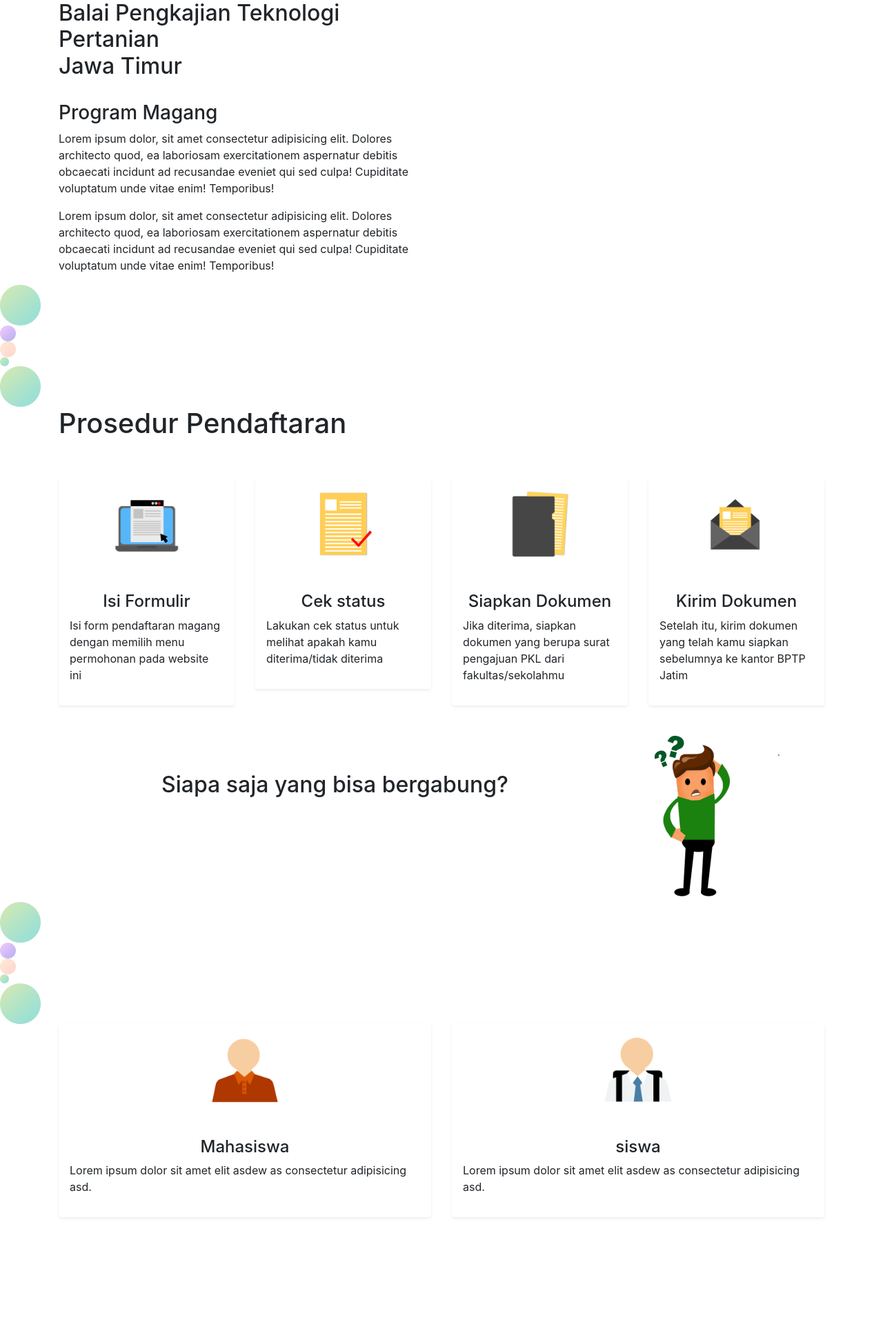
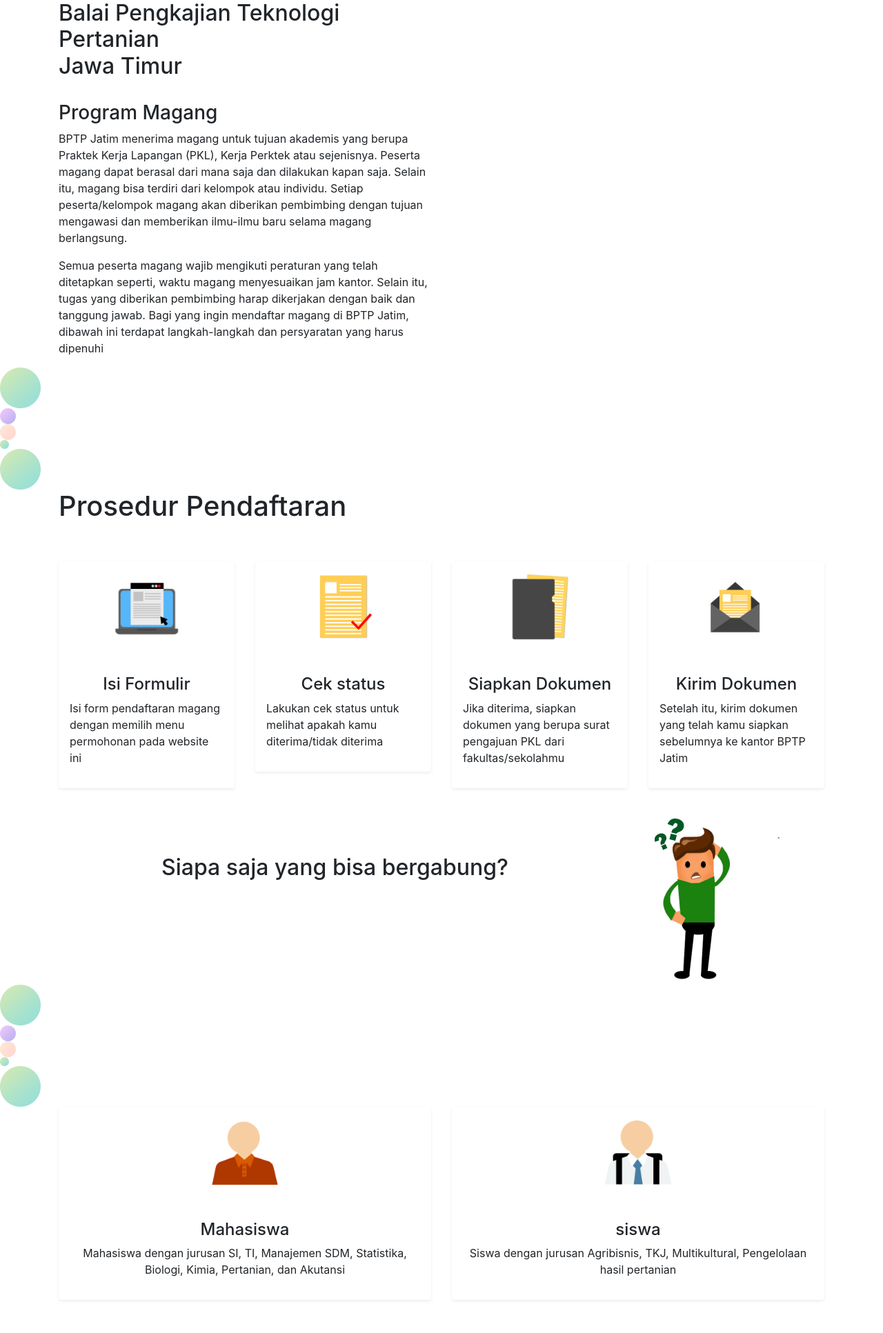
Before and after one commit to ekoramadhanu/BPTP2, a CodeIgniter app: page /BPTP2/ in a window 1280 px wide. Shown: the part 59-1992 px from the top of the page at 69% size. Before the commit the page ends 1825 px from the top, so only its background shows below. Run offline with CodeIgniter, Linux system fonts and the light colour scheme; some libraries are stand-ins or nearby versions.

Commit message:
fix content writer

```diff
--- a/application/views/home_page.php
+++ b/application/views/home_page.php
@@ -65,10 +65,15 @@ defined('BASEPATH') OR exit('No direct script access allowed');
 							<h2>Balai Pengkajian Teknologi Pertanian <br> Jawa Timur</h2>
 							<br>
 							<h3>Program Magang</h3>
-                            <p>Lorem ipsum dolor, sit amet consectetur adipisicing elit. Dolores architecto quod, ea laboriosam exercitationem aspernatur debitis obcaecati incidunt ad recusandae eveniet qui sed culpa!
-								 Cupiditate voluptatum unde vitae enim! Temporibus!</p>
-								 <p>Lorem ipsum dolor, sit amet consectetur adipisicing elit. Dolores architecto quod, ea laboriosam exercitationem aspernatur debitis obcaecati incidunt ad recusandae eveniet qui sed culpa!
-								 Cupiditate voluptatum unde vitae enim! Temporibus!</p>
+                            <p>BPTP Jatim menerima magang untuk tujuan akademis yang berupa Praktek Kerja Lapangan (PKL),
+                            Kerja Perktek atau sejenisnya. Peserta magang dapat berasal dari mana saja dan dilakukan kapan saja.
+                            Selain itu, magang bisa terdiri dari kelompok atau individu. Setiap peserta/kelompok magang akan diberikan
+                            pembimbing dengan tujuan mengawasi dan memberikan ilmu-ilmu baru selama magang berlangsung.</p>
+					        <p>Semua peserta magang wajib mengikuti peraturan yang telah ditetapkan
+                            seperti, waktu magang menyesuaikan jam kantor. Selain itu,
+                            tugas yang diberikan pembimbing harap dikerjakan dengan baik
+                            dan tanggung jawab. Bagi yang ingin mendaftar magang di
+                            BPTP Jatim, dibawah ini terdapat langkah-langkah dan persyaratan yang harus dipenuhi</p>
 
                         </div>
                     </div>
@@ -96,7 +101,7 @@ defined('BASEPATH') OR exit('No direct script access allowed');
                 <div class="col-sm-6 col-lg-6 col-xl-3">
                     <div class="single_service_part shadow-sm p-3 mb-5 bg-white rounded">
                     <img class="mb-5" src="<?= base_url('Assets/image/iconguide/Isi form.png')?>" alt="" height="100px" style="display:block; margin:auto;">
-                        <h4 align="center">Isi Formulir </h4>
+                        <h4 class="text-center">Isi Formulir </h4>
                         <p>Isi form pendaftaran magang dengan memilih
                         menu permohonan pada website ini</p>
 
@@ -105,7 +110,7 @@ defined('BASEPATH') OR exit('No direct script access allowed');
                 <div class="col-sm-6 col-lg-6 col-xl-3">
                     <div class="single_service_part shadow-sm p-3 mb-5 bg-white rounded">
                     <img class="mb-5" src="<?= base_url('Assets/image/iconguide/Cek status new.png')?>" alt="" height="100px" style="display:block; margin:auto;">
-                        <h4 align="center">Cek status</h4>
+                        <h4 class="text-center">Cek status</h4>
                         <p>Lakukan cek status untuk melihat apakah kamu
                         diterima/tidak diterima</p>
                     </div>
@@ -113,7 +118,7 @@ defined('BASEPATH') OR exit('No direct script access allowed');
                 <div class="col-sm-6 col-lg-6 col-xl-3">
 					<div class="single_service_part shadow-sm p-3 mb-5 bg-white rounded ">
 						<img class="mb-5" src="<?= base_url('Assets/image/iconguide/Dokumen new.png')?>" alt="" height="100px" style="display:block; margin:auto;">
-						<h4 align="center">Siapkan  Dokumen</h4>
+						<h4 class="text-center">Siapkan  Dokumen</h4>
                         <p>Jika diterima, siapkan dokumen yang berupa surat pengajuan
                         PKL dari fakultas/sekolahmu</p>
 
@@ -122,7 +127,7 @@ defined('BASEPATH') OR exit('No direct script access allowed');
                 <div class="col-sm-6 col-lg-6 col-xl-3">
 					<div class="single_service_part shadow-sm p-3 mb-5 bg-white rounded ">
 						<img class="mb-5" src="<?= base_url('Assets/image/iconguide/Kirim surat.png')?>" alt="" height="100px" style="display:block; margin:auto;">
-						<h4 align="center">Kirim  Dokumen</h4>
+						<h4 class="text-center">Kirim  Dokumen</h4>
                         <p>Setelah itu, kirim dokumen yang telah kamu siapkan
                         sebelumnya ke kantor BPTP Jatim </p>
 
@@ -161,14 +166,15 @@ defined('BASEPATH') OR exit('No direct script access allowed');
 					<div class="single_service_part shadow-sm p-3 mb-5 bg-white rounded ">
 						<img class="mb-5" src="<?= base_url('Assets/image/iconguide/mahasiswa.png')?>" alt="" height="100px" style="display:block; margin:auto;">
 						<h4 class="text-center">Mahasiswa</h4>
-                        <p>Lorem ipsum dolor sit amet elit asdew as consectetur adipisicing asd. </p>
+                        <p class="text-center">Mahasiswa dengan jurusan SI, TI, Manajemen SDM, Statistika,
+                        Biologi, Kimia, Pertanian, dan Akutansi</p>
                     </div>
                  </div>
                  <div class="col-sm-6 col-lg-6 col-xl-6">
 					<div class="single_service_part shadow-sm p-3 mb-5 bg-white rounded ">
 						<img class="mb-5" src="<?= base_url('Assets/image/iconguide/siswa.png')?>" alt="" height="100px" style="display:block; margin:auto;">
 						<h4 class="text-center">siswa</h4>
-                        <p>Lorem ipsum dolor sit amet elit asdew as consectetur adipisicing asd. </p>
+                        <p class="text-center">Siswa dengan jurusan Agribisnis, TKJ, Multikultural, Pengelolaan hasil pertanian</p>
                     </div>
                  </div>
             </div>
```
